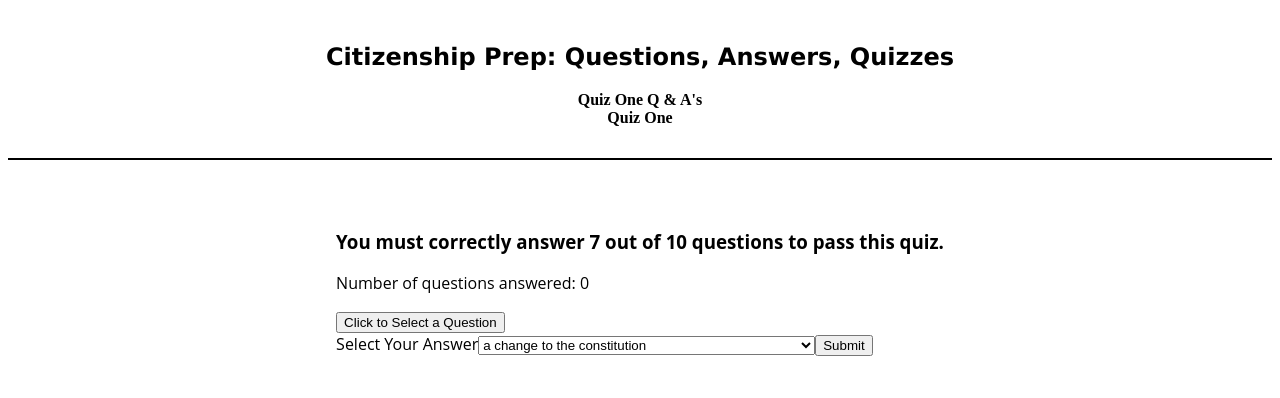
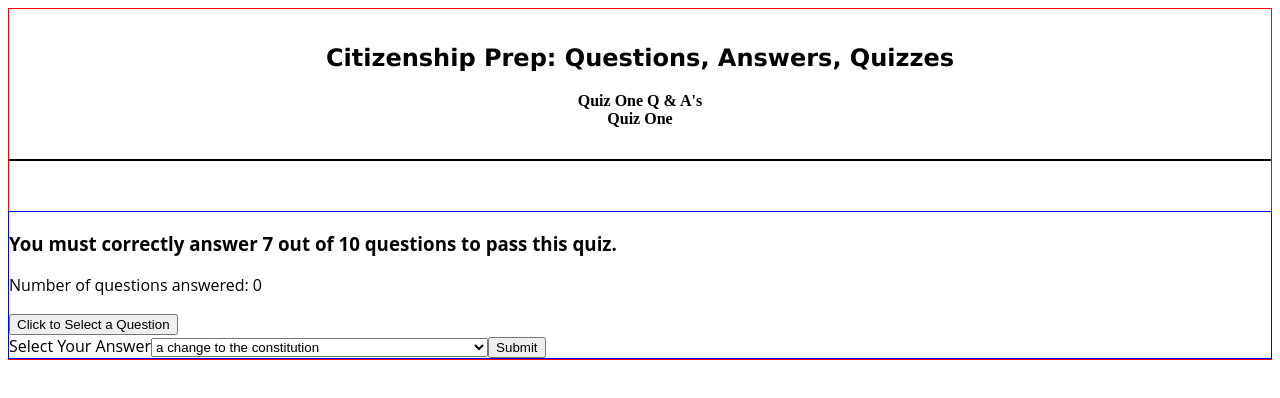
Before and after one commit to mmaustin/citizenship-questions-answers, a React (Create React App) app in the folder citizenship-frontend/: page /questions/quizone in a window 1280 px wide. Shown: the top 398 px of the page. Built offline with nearby package versions, Linux system fonts and the light colour scheme.

Commit message:
added borders to quiz elements to assist with styling

```diff
--- a/citizenship-frontend/src/features/questions/QuizOne.js
+++ b/citizenship-frontend/src/features/questions/QuizOne.js
@@ -60,7 +60,7 @@ export const QuizOne = () => {
     const questionsAnswered = correctAnswer + incorrectAnswer
 
     return(
-        <div>
+        <div id='quiz-container'>
             <div>
                 <h3 className='pass-requirement'>You must correctly answer 7 out of 10 questions to pass this quiz.</h3>
                 <p>Number of questions answered: {questionsAnswered}</p>
--- a/citizenship-frontend/src/index.css
+++ b/citizenship-frontend/src/index.css
@@ -1,4 +1,5 @@
 body {
+    border: 1px solid red;
     font-family: 'open sans', sans-serif;
     display: flex;
     justify-content: center;
@@ -124,6 +125,12 @@ nav {
 
 /*Quiz One CSS*/
 
+#quiz-container {
+    border: 1px solid blue;
+    margin: 0;
+    width: 100%;
+}
+
 #pass-requirement {
     font-family:Verdana, Geneva, Tahoma, sans-serif;
 }
```
